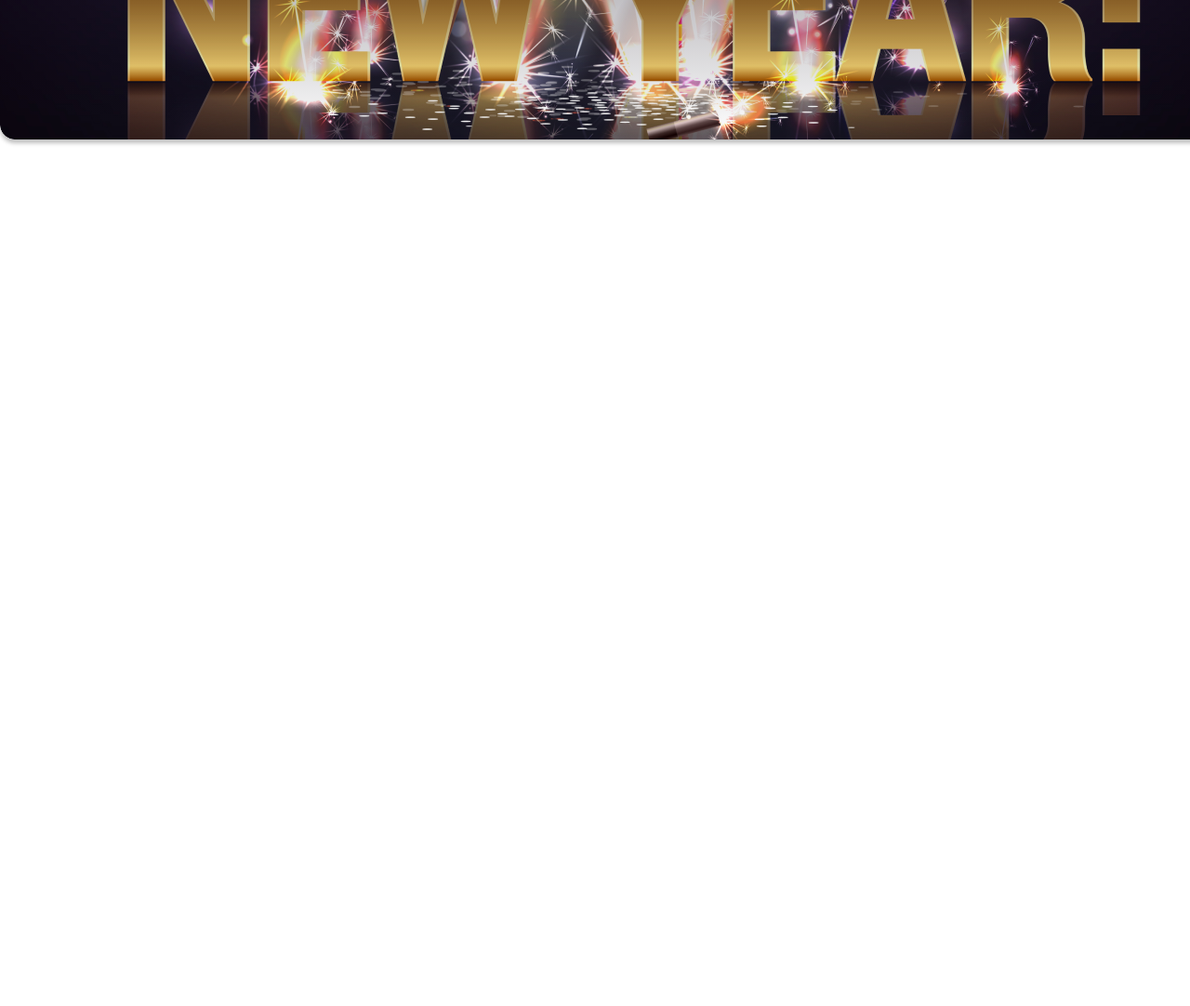
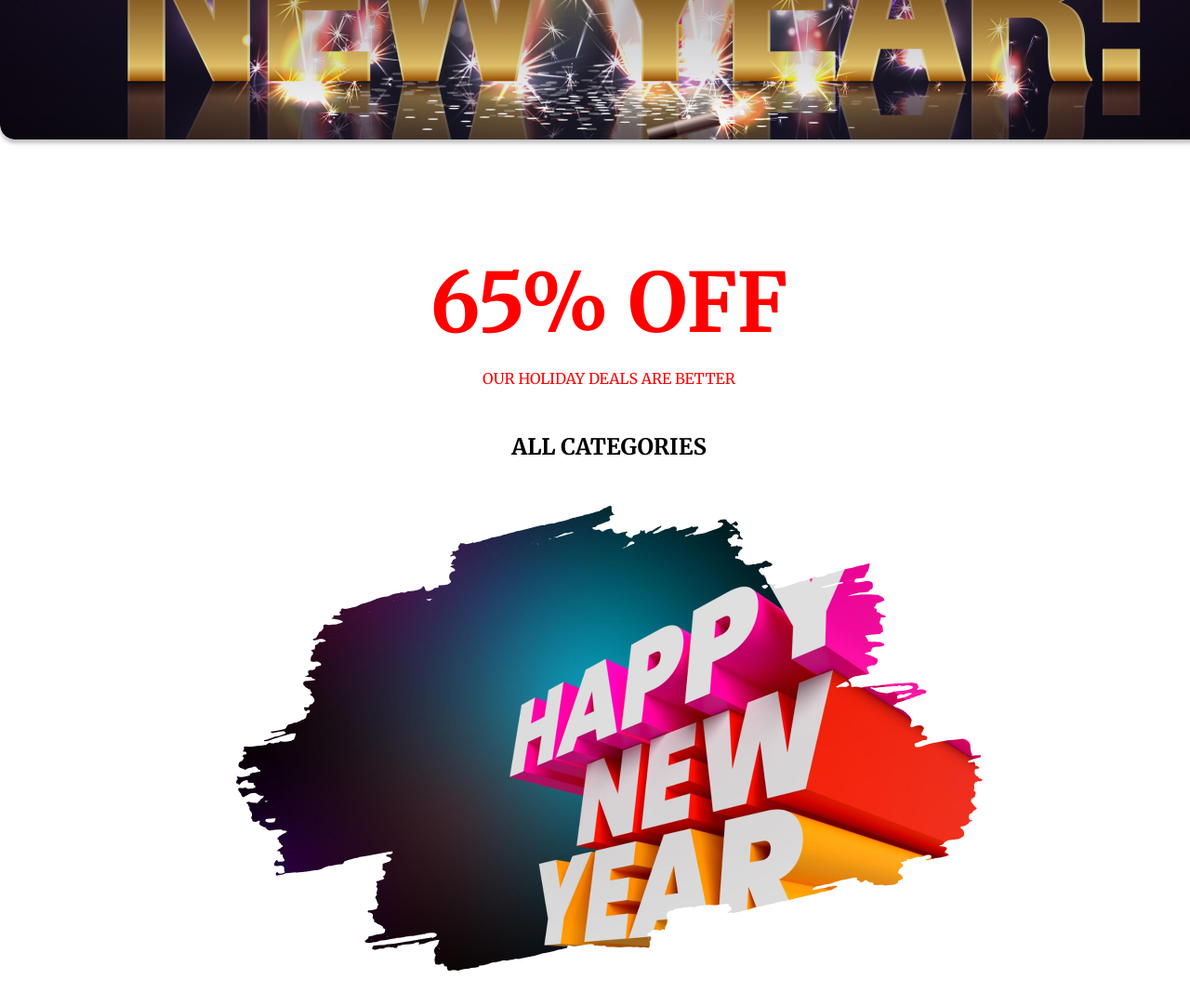
Before and after one commit to SHShadhin/new-year-offer, a plain HTML site: page index.html in a window 1280 px wide. Shown: the part 500-1582 px from the top of the page at 93% size. Before the commit the page ends 800 px from the top, so only its background shows below. Drawn offline with Linux system fonts and the light colour scheme.

Commit message:
offer section added

```diff
--- a/index.html
+++ b/index.html
@@ -17,7 +17,14 @@
       <h3 class="header-subtitle">Happy New Year</h3>
       <h1 class="header-title">New Year Party <br> Celebration</h1>
     </header>
-    <main></main>
+    <main class="prime-width">
+        <section class="offer">
+          <h1>65% OFF</h1>
+          <p>OUR HOLIDAY DEALS ARE BETTER</p>
+          <h2>ALL CATEGORIES</h2>
+          <img src="images/New Year Photo.png" alt="">
+        </section>
+    </main>
     <footer></footer>
   </body>
 </html>
--- a/styles/styles.css
+++ b/styles/styles.css
@@ -45,3 +45,38 @@ header {
     font-weight: bold;
     color: #FFFFFF;
 }
+
+
+/* offer section styles */
+.offer{
+    display: flex;
+    flex-direction: column;
+    justify-content: center;
+    align-items: center;
+    text-align: center;
+    width: 800px;
+    margin: 0 255px;
+}
+
+.offer h1 {
+    font-size: 88px;
+    font-weight: bold ;
+    color: #FF0000;
+}
+
+.offer p {
+    font-size: 16px;
+    color: #FF0000;
+    margin: 16px 0 48px 0;
+}
+.offer h3 {
+    font-size: 48px ;
+    font-weight: bold;
+    color:rgba(7, 2, 17, 1);
+;
+}
+
+.offer img {
+    margin-top: 48px;
+    margin-bottom: 120px;
+}
```
